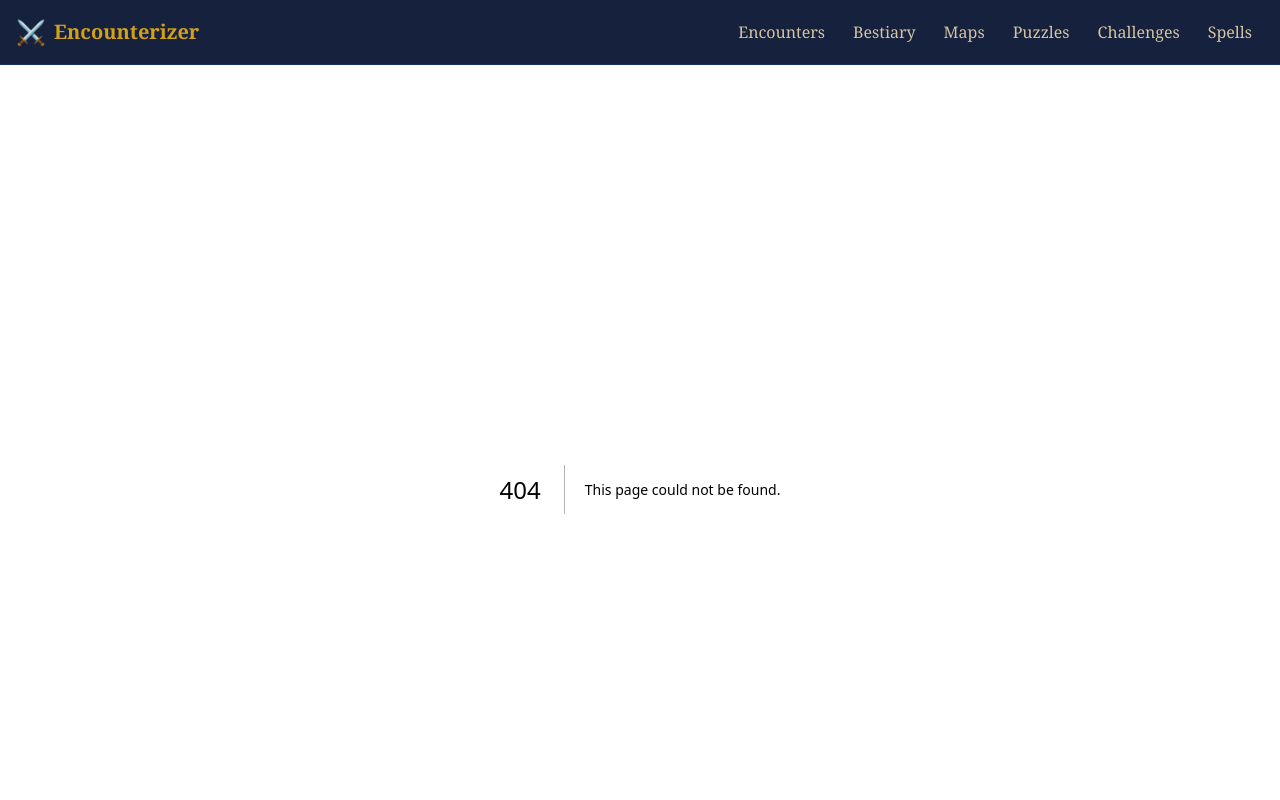
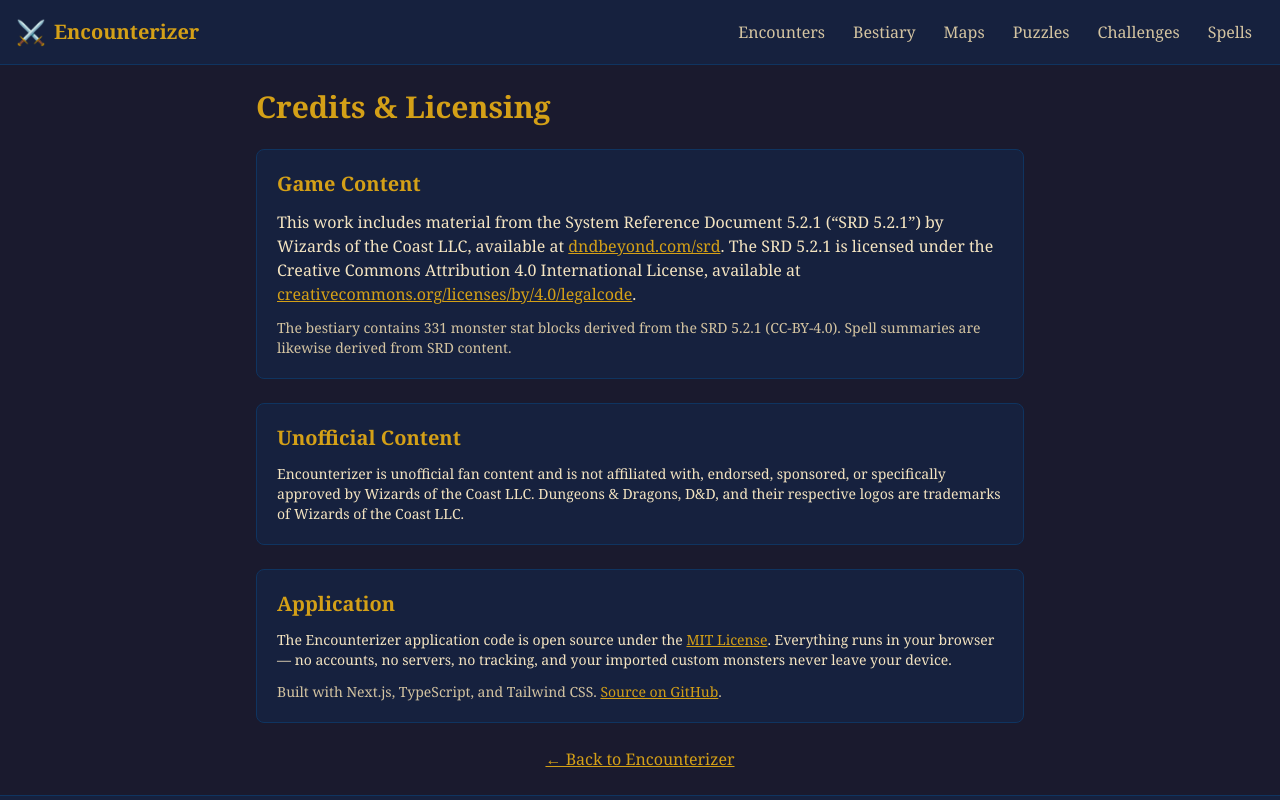
Before and after one commit to Daren9m/Encounterizer, a Next.js app: page /credits in a window 1280 px wide. Before the commit this address had no page. Shown: the top 800 px of the page. Built offline with nearby package versions, Linux system fonts and the light colour scheme.

Commit message:
feat: add credits page and SRD 5.2.1 attribution footer
CC-BY-4.0 requires visible attribution; the footer carries the short
notice and /credits carries the full required text plus the MIT and
unofficial-content notes (refs #7, #19).

```diff
--- /dev/null
+++ b/src/app/credits/page.tsx
@@ -0,0 +1,93 @@
+import type { Metadata } from 'next';
+import Link from 'next/link';
+import { BESTIARY_META } from '@/data/bestiary-meta';
+
+export const metadata: Metadata = {
+  title: 'Credits & Licensing',
+  description:
+    'Licensing and attribution for Encounterizer — SRD 5.2.1 content under CC-BY-4.0, application code under MIT.',
+};
+
+export default function CreditsPage() {
+  return (
+    <div className="animate-fade-in max-w-3xl mx-auto space-y-6">
+      <h1 className="text-3xl font-bold text-[var(--gold)]">Credits &amp; Licensing</h1>
+
+      <section className="card space-y-3">
+        <h2 className="text-xl font-bold text-[var(--gold)]">Game Content</h2>
+        <p>
+          This work includes material from the System Reference Document 5.2.1 (&ldquo;SRD
+          5.2.1&rdquo;) by Wizards of the Coast LLC, available at{' '}
+          <a
+            href="https://www.dndbeyond.com/srd"
+            className="text-[var(--gold)] underline"
+            rel="noopener noreferrer"
+            target="_blank"
+          >
+            dndbeyond.com/srd
+          </a>
+          . The SRD 5.2.1 is licensed under the Creative Commons Attribution 4.0 International
+          License, available at{' '}
+          <a
+            href="https://creativecommons.org/licenses/by/4.0/legalcode"
+            className="text-[var(--gold)] underline"
+            rel="noopener noreferrer"
+            target="_blank"
+          >
+            creativecommons.org/licenses/by/4.0/legalcode
+          </a>
+          .
+        </p>
+        <p className="text-sm text-[var(--parchment-dark)]">
+          The bestiary contains {BESTIARY_META.count} monster stat blocks derived from the SRD
+          5.2.1 ({BESTIARY_META.license}). Spell summaries are likewise derived from SRD content.
+        </p>
+      </section>
+
+      <section className="card space-y-3">
+        <h2 className="text-xl font-bold text-[var(--gold)]">Unofficial Content</h2>
+        <p className="text-sm">
+          Encounterizer is unofficial fan content and is not affiliated with, endorsed,
+          sponsored, or specifically approved by Wizards of the Coast LLC. Dungeons &amp;
+          Dragons, D&amp;D, and their respective logos are trademarks of Wizards of the Coast
+          LLC.
+        </p>
+      </section>
+
+      <section className="card space-y-3">
+        <h2 className="text-xl font-bold text-[var(--gold)]">Application</h2>
+        <p className="text-sm">
+          The Encounterizer application code is open source under the{' '}
+          <a
+            href="https://github.com/Daren9m/Encounterizer/blob/main/LICENSE"
+            className="text-[var(--gold)] underline"
+            rel="noopener noreferrer"
+            target="_blank"
+          >
+            MIT License
+          </a>
+          . Everything runs in your browser — no accounts, no servers, no tracking, and your
+          imported custom monsters never leave your device.
+        </p>
+        <p className="text-sm text-[var(--parchment-dark)]">
+          Built with Next.js, TypeScript, and Tailwind CSS.{' '}
+          <a
+            href="https://github.com/Daren9m/Encounterizer"
+            className="text-[var(--gold)] underline"
+            rel="noopener noreferrer"
+            target="_blank"
+          >
+            Source on GitHub
+          </a>
+          .
+        </p>
+      </section>
+
+      <p className="text-center">
+        <Link href="/" className="text-[var(--gold)] underline">
+          ← Back to Encounterizer
+        </Link>
+      </p>
+    </div>
+  );
+}
--- a/src/app/layout.tsx
+++ b/src/app/layout.tsx
@@ -47,8 +47,15 @@ export default function RootLayout({ children }: { children: React.ReactNode })
 
         {/* Footer */}
         <footer className="border-t border-[var(--dungeon-accent)] bg-[var(--dungeon-mid)] py-4">
-          <div className="max-w-7xl mx-auto px-4 text-center text-sm text-[var(--parchment-dark)] opacity-60">
-            Encounterizer — Built for Dungeon Masters. Uses 5.5e / 2024 rules.
+          <div className="max-w-7xl mx-auto px-4 text-center text-sm text-[var(--parchment-dark)] opacity-60 space-y-1">
+            <div>Encounterizer — Built for Dungeon Masters. Uses 5.5e / 2024 rules.</div>
+            <div>
+              Includes material from the SRD 5.2.1 by Wizards of the Coast LLC, licensed under
+              CC-BY-4.0. Unofficial fan content.{' '}
+              <Link href="/credits" className="underline hover:text-[var(--gold)]">
+                Credits &amp; licensing
+              </Link>
+            </div>
           </div>
         </footer>
       </body>
```
